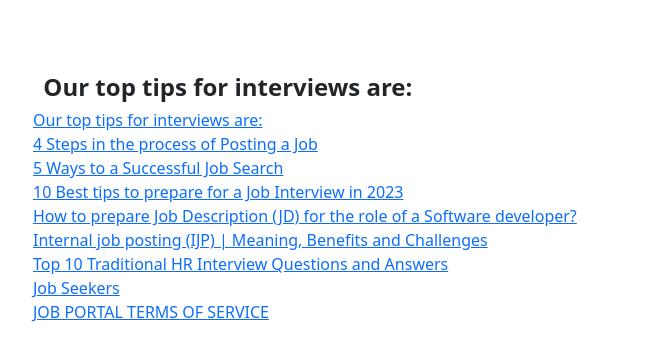
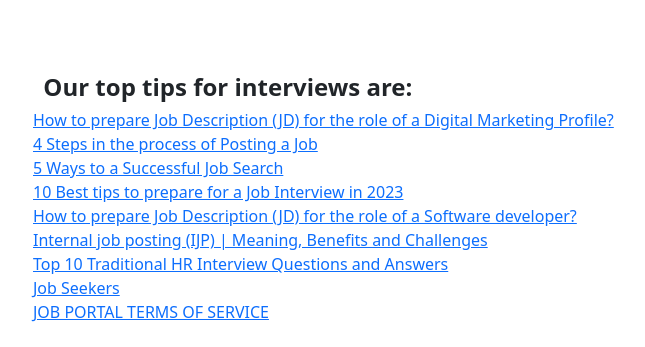
Before and after one commit to Hrafnkellh/group41-JobHunters, a Django app: page /jobtips in a window 1280 px wide. Shown: the part 73-420 px from the top of the page, without its empty margins (89-734 px from the left). Run offline with Django 5.2, Linux system fonts and the light colour scheme.

Commit message:
Laga setningu

```diff
--- a/JobHunters/templates/Jobs/job_tips.html
+++ b/JobHunters/templates/Jobs/job_tips.html
@@ -56,7 +56,7 @@
 
         <a class="gfg-similar-read-item" href="https://www.geeksforgeeks.org/how-to-prepare-job-description-jd-for-the-role-of-a-digital-marketing-profile/">
             <div title="How to prepare Job Description (JD) for the role of a Digital Marketing profile?" rel="bookmark" class="gfg-similar-item-title three-line-restrict">
-                Our top tips for interviews are:
+                How to prepare Job Description (JD) for the role of a Digital Marketing Profile?
             </div>
         </a>
 
```
